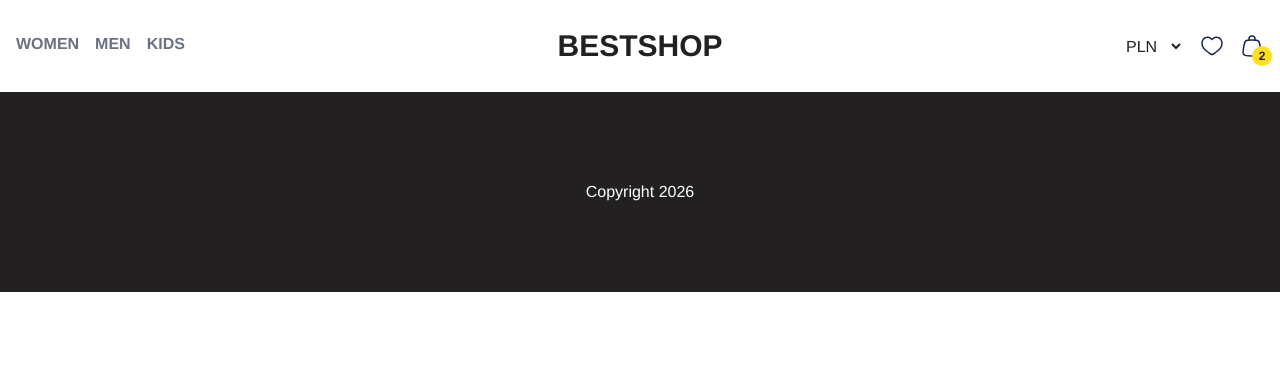
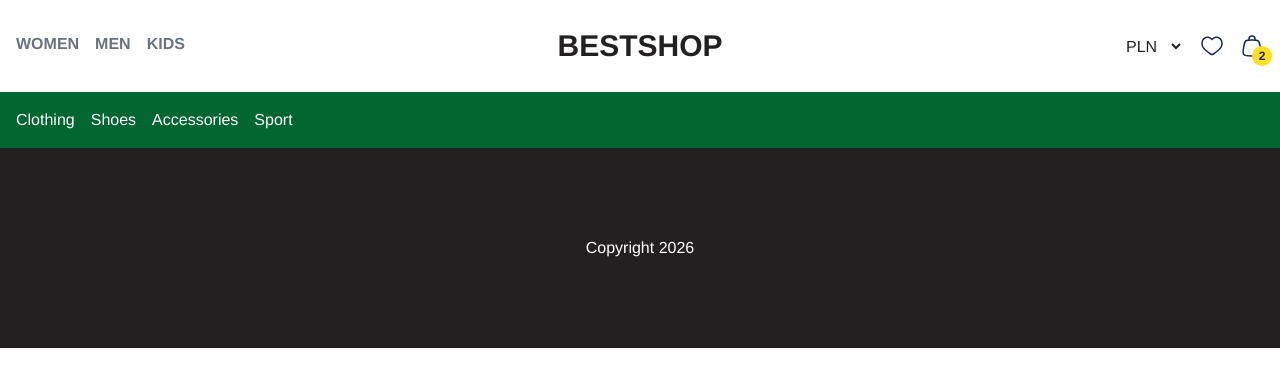
Before and after one commit to BartoszStachowski/react-shop-ecommerce, a React (Vite) app in the folder front-end/: page / in a window 1280 px wide. Shown: the top 386 px of the page. Built offline with nearby package versions, Linux system fonts and the light colour scheme.

Commit message:
CategoryMenu component

```diff
--- /dev/null
+++ b/front-end/src/components/CategoryMenu/CategoryMenu.tsx
@@ -0,0 +1,27 @@
+import { CATEGORIES } from '@/constants/categories.ts';
+import { NavLink } from 'react-router-dom';
+import clsx from 'clsx';
+
+export const CategoryMenu = () => {
+    return (
+        <div className="w-full bg-green-800">
+            <ul className="mx-auto my-0 flex w-full max-w-400 gap-4 p-4">
+                {CATEGORIES.map((category) => (
+                    <li key={category.categoryName}>
+                        <NavLink
+                            to={category.path}
+                            className={({ isActive }) =>
+                                clsx('text-white', {
+                                    underline: isActive,
+                                    'hover:underline': !isActive,
+                                })
+                            }
+                        >
+                            {category.categoryName}
+                        </NavLink>
+                    </li>
+                ))}
+            </ul>
+        </div>
+    );
+};
--- a/front-end/src/components/Layout/Layout.tsx
+++ b/front-end/src/components/Layout/Layout.tsx
@@ -4,6 +4,7 @@ import { Logo } from '@/components/Logo/Logo.tsx';
 import { CurrencySelector } from '@/components/CurrencySelector/CurrencySelector.tsx';
 import { IconMenu } from '@/components/IconMenu/IconMenu.tsx';
 import { TopBar } from '@/components/TopBar/TopBar.tsx';
+import { CategoryMenu } from '@/components/CategoryMenu/CategoryMenu.tsx';
 
 export const Layout = () => {
     return (
@@ -16,6 +17,7 @@ export const Layout = () => {
                     <IconMenu />
                 </div>
             </TopBar>
+            <CategoryMenu />
             <Footer />
         </>
     );
--- a/front-end/src/constants/categories.ts
+++ b/front-end/src/constants/categories.ts
@@ -3,3 +3,10 @@ export const GENDERS = [
     { categoryName: 'Men', path: 'men' },
     { categoryName: 'Kids', path: 'kids' },
 ];
+
+export const CATEGORIES = [
+    { categoryName: 'Clothing', path: 'clothing' },
+    { categoryName: 'Shoes', path: 'shoes' },
+    { categoryName: 'Accessories', path: 'accessories' },
+    { categoryName: 'Sport', path: 'sport' },
+];
```
